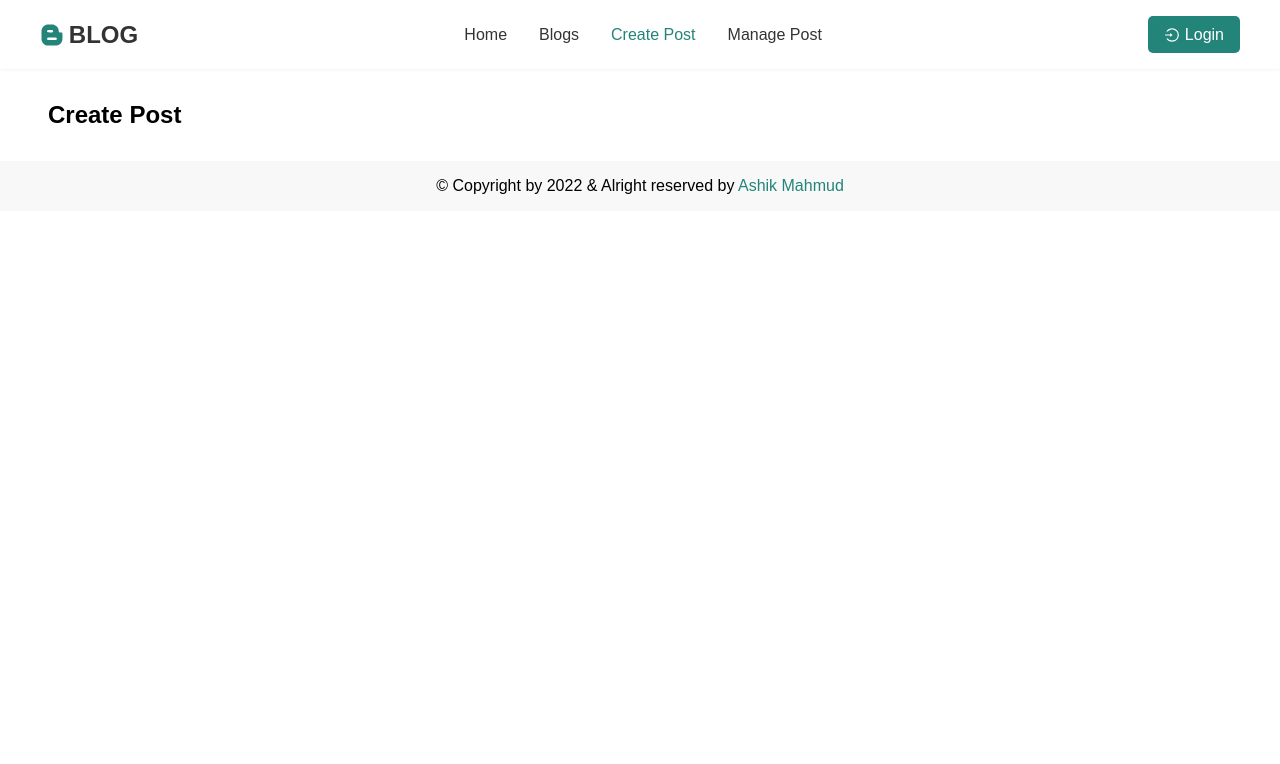
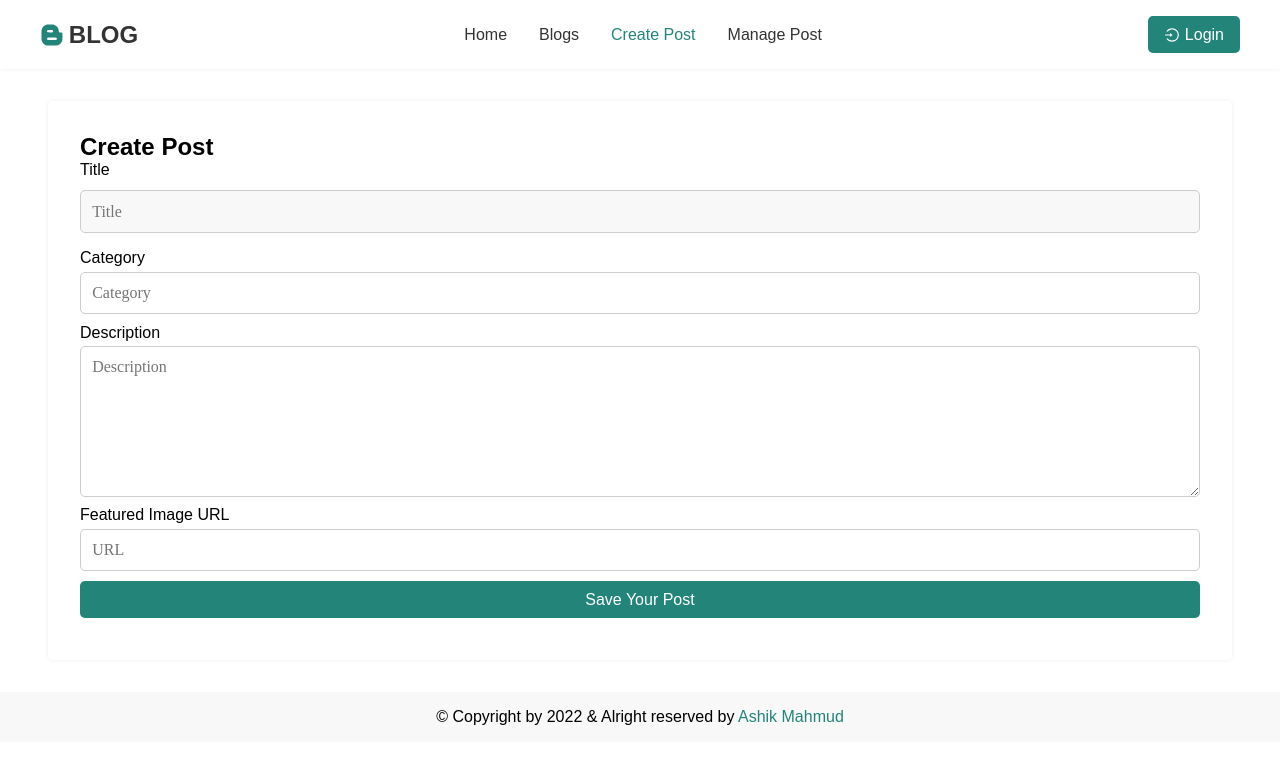
Before and after one commit to Ashik-Mahmud/nodejs-blogs-app-with-mongodb, a React (Create React App) app: page /create-post in a window 1280 px wide. Shown: the top 764 px of the page. Built offline with nearby package versions, Linux system fonts and the light colour scheme.

Commit message:
Create a create post system of this application:

```diff
--- a/src/Pages/CreatePost/CreatePost.jsx
+++ b/src/Pages/CreatePost/CreatePost.jsx
@@ -5,7 +5,43 @@ const CreatePost = () => {
   return (
     <CreatePostContainer id="create-post">
       <div className="container">
-        <h1>Create Post</h1>
+        <form action="" className="form-wrapper">
+          <h1>Create Post</h1>
+          <div className="input-group">
+            <label htmlFor="title">Title</label>
+            <input
+              type="text"
+              className="title"
+              name="title"
+              placeholder="Title"
+            />
+          </div>
+          <div className="input-group">
+            <label htmlFor="category">Category</label>
+            <input
+              type="text"
+              className="category"
+              name="category"
+              placeholder="Category"
+            />
+          </div>
+          <div className="input-group">
+            <label htmlFor="desc">Description</label>
+            <textarea
+              className="desc"
+              name="desc"
+              placeholder="Description"
+              rows="7"
+            ></textarea>
+          </div>
+          <div className="input-group">
+            <label htmlFor="url">Featured Image URL</label>
+            <input type="url" placeholder="URL" name="url" id="url" />
+          </div>
+          <div className="input-group">
+            <button className="btn btn-primary">Save Your Post</button>
+          </div>
+        </form>
       </div>
     </CreatePostContainer>
   );
@@ -14,6 +50,9 @@ const CreatePost = () => {
 const CreatePostContainer = styled.section`
   position: relative;
   padding: 2rem;
+  .form-wrapper {
+    width: 100%;
+  }
 `;
 
 export default CreatePost;
--- a/src/Pages/Login/style.css
+++ b/src/Pages/Login/style.css
@@ -20,7 +20,8 @@
   position: relative;
   margin-bottom: 0.6rem;
 }
-.input-group input {
+.input-group input,
+.input-group textarea {
   width: 100%;
   padding: 0.7rem;
   border: 1px solid #ccc;
```
